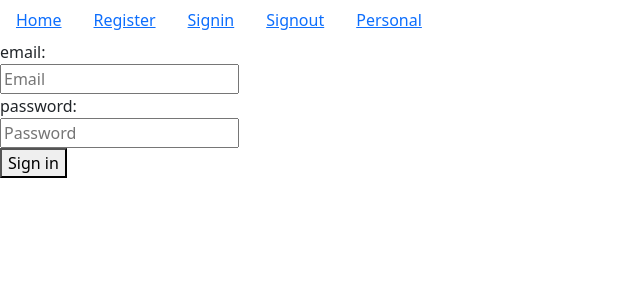
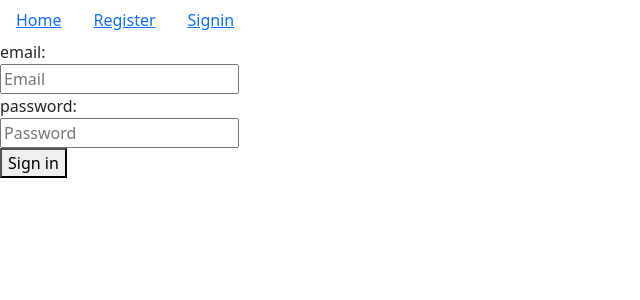
Before and after one commit to walletpop/walletpop-frontend, a React (Create React App) app in the folder walletpop/: page /signin in a window 1280 px wide. Shown: the top 300 px of the page, without its empty margins (0-640 px from the left). Built offline with nearby package versions, Linux system fonts and the light colour scheme.

Commit message:
small changes on signout

```diff
--- a/walletpop/src/components/Navbar.js
+++ b/walletpop/src/components/Navbar.js
@@ -1,7 +1,33 @@
 import { Outlet, Link } from "react-router-dom";
 import Nav from 'react-bootstrap/Nav';
+import { useState, useEffect } from 'react';
+import {signOut} from "../utils/resgisterUser";
+import Cookies from 'universal-cookie';
+import { useNavigate } from "react-router-dom";
 
 const Navbar = () => {
+  const cookie = new Cookies();
+  const navigate = useNavigate();
+
+  const token = cookie.get('token');
+
+  const [isUserLoggedIn, setIsUsserLoggedIn] = useState(false);
+
+  useEffect(() => {
+    console.log(token);
+    if(token){
+      setIsUsserLoggedIn(true);
+    } else{
+      setIsUsserLoggedIn(false);
+    }
+  }, [token]);
+
+  function signOutUser(){
+    signOut();
+    navigate("/home");
+  }
+
+
   return (
     <>
     <Nav>
@@ -21,14 +47,15 @@ const Navbar = () => {
       </Nav.Link>
       </Nav.Item>
       <Nav.Item>
-      <Nav.Link eventKey="personal">
-        <Link to="/signout">Signout</Link>
-      </Nav.Link>
+      {isUserLoggedIn && <Nav.Link eventKey="personal">
+        <Link to="/signout" onClick={signOutUser}>Signout</Link>
+      </Nav.Link>}
       </Nav.Item>
       <Nav.Item>
+      {isUserLoggedIn &&
         <Nav.Link eventKey="personal">
             <Link to="/personal">Personal</Link>
-        </Nav.Link>
+        </Nav.Link>}
       </Nav.Item>
     </Nav>
       <Outlet />
--- a/walletpop/src/utils/resgisterUser.js
+++ b/walletpop/src/utils/resgisterUser.js
@@ -2,6 +2,7 @@ import fetchData from "./fetchData";
 import Cookies from 'universal-cookie';
 
 const cookies = new Cookies();
+
 
 async function registerUser(userObj) {
   try {
@@ -24,10 +25,11 @@ async function signIn(userObj) {
 
 async function signOut(userObj){
   try {
-    await fetchData("/signout", "POST", userObj);
-    cookies.remove('userId');
-    cookies.remove('token');
-
+    if(cookies.get('token')){
+      cookies.remove('userId');
+      cookies.remove('token');
+      await fetchData("/signout", "POST", userObj);
+    }
   } catch (e) {
     console.log(e);
   }
```
